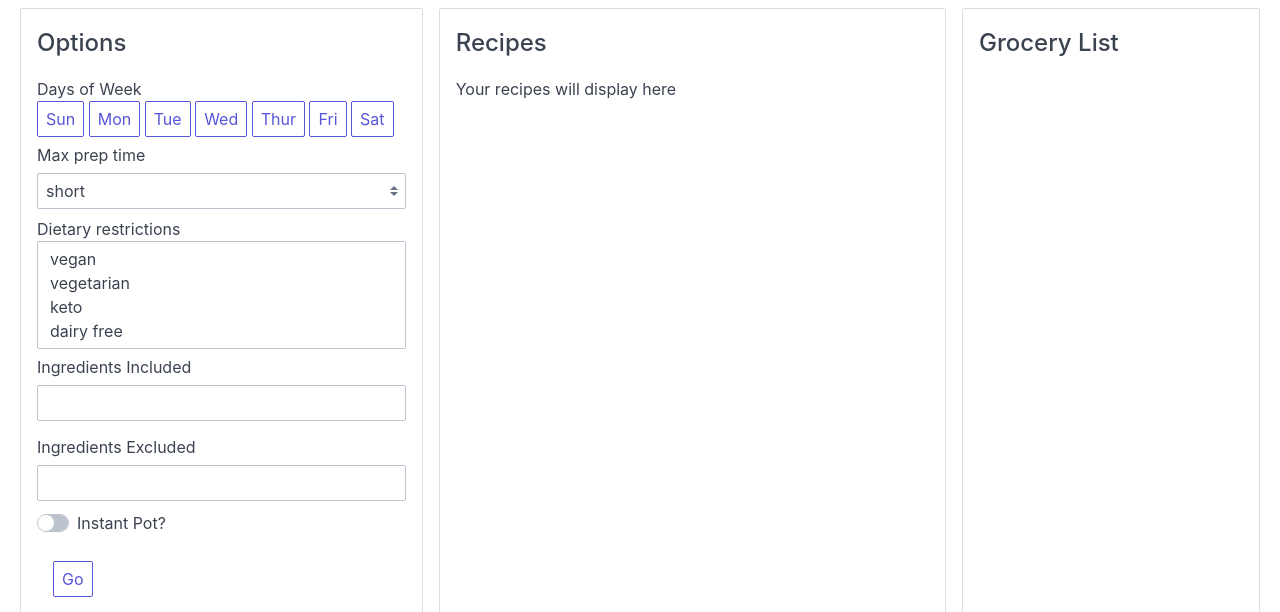
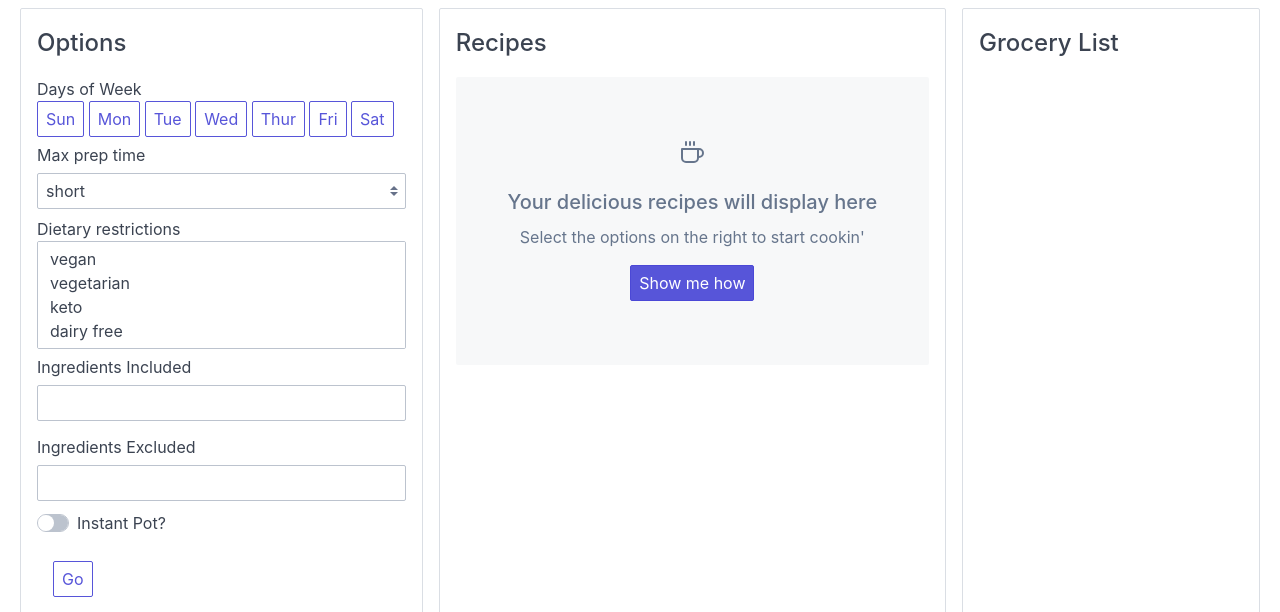
Before and after one commit to rcmendez23/dinner-buddy, a Django app: page /meal_planner/ in a window 1280 px wide. Shown: the part 48-660 px from the top of the page. Run offline with Django 3.2, Linux system fonts and the light colour scheme.

Commit message:
Empty state for recipes column

```diff
--- a/dinnerbuddy/meal_planner/templates/meal_planner/meal_planner.html
+++ b/dinnerbuddy/meal_planner/templates/meal_planner/meal_planner.html
@@ -112,7 +112,16 @@
                     </div>
                     <div class="panel-body">
                         {% if state == "no_results" %}
-                            <p>Your recipes will display here</p>
+                            <div class="empty">
+                                <div class="empty-icon">
+                                    <i data-feather="coffee"></i>
+                                </div>
+                                <p class="empty-title h5">Your delicious recipes will display here</p>
+                                <p class="empty-subtitle">Select the options on the right to start cookin'</p>
+                                <div class="empty-action">
+                                    <button class="btn btn-primary">Show me how</button>
+                                </div>
+                            </div>
                         {% endif %}
                         {% if state == "show_results" %}
                             {% for entry in days_to_recipes %}
--- a/dinnerbuddy/templates/base.html
+++ b/dinnerbuddy/templates/base.html
@@ -9,10 +9,12 @@
 
     {% load static %}
 
-    {#    <link href="https://cdn.jsdelivr.net/npm/bootstrap@5.0.0-beta1/dist/css/bootstrap.min.css" rel="stylesheet" integrity="sha384-giJF6kkoqNQ00vy+HMDP7azOuL0xtbfIcaT9wjKHr8RbDVddVHyTfAAsrekwKmP1" crossorigin="anonymous">#}
     <link rel="stylesheet" href="https://unpkg.com/spectre.css/dist/spectre.min.css">
     <link rel="stylesheet" href="https://unpkg.com/spectre.css/dist/spectre-exp.min.css">
     <link rel="stylesheet" href="https://unpkg.com/spectre.css/dist/spectre-icons.min.css">
+
+    <!-- Feather icons -->
+    <script src="https://unpkg.com/feather-icons"></script>
 
     {% block extrahead %} {% endblock %}
 
@@ -40,4 +42,8 @@
 {% block content %}{% endblock %}
 </body>
 
+<script>
+    feather.replace()
+</script>
+
 </html>
```
